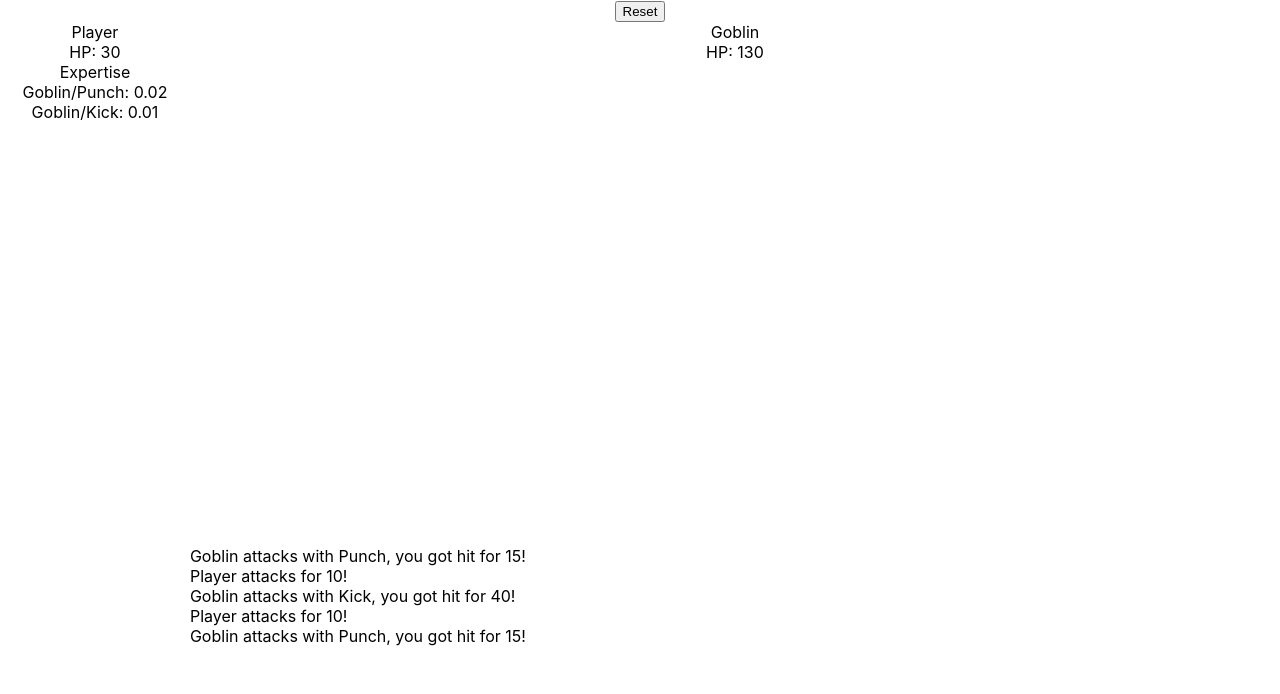
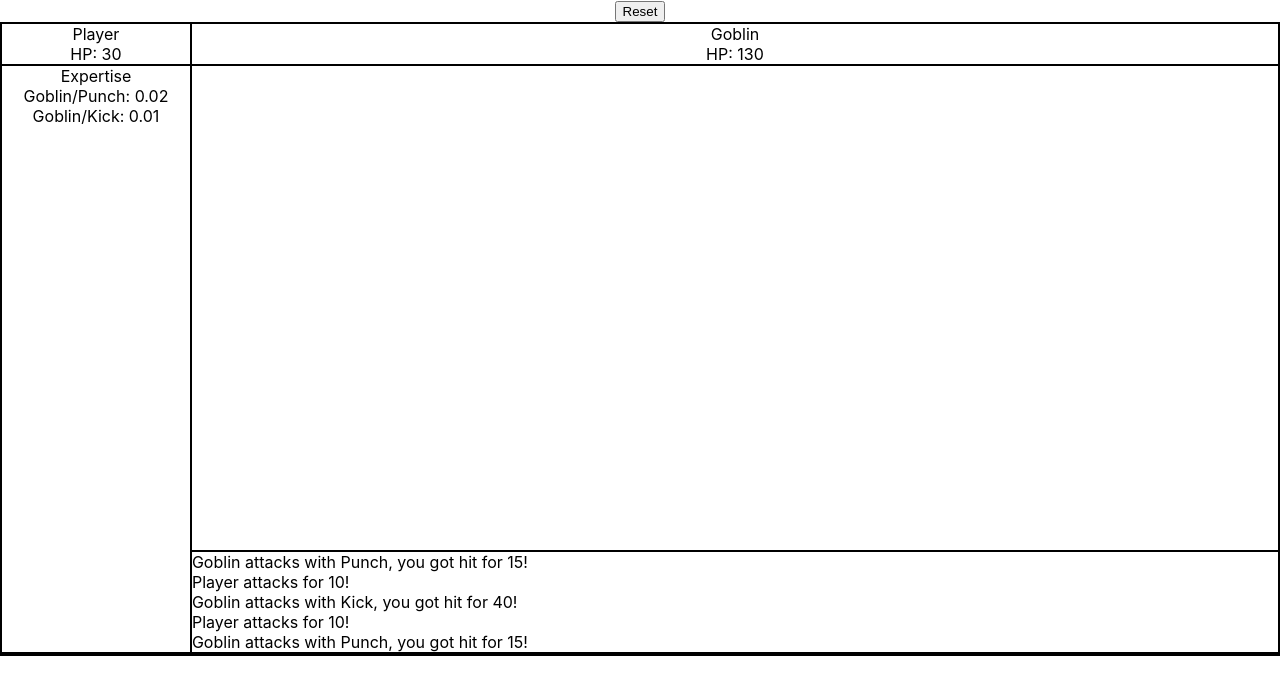
Before and after one commit to Yi-Jiahe/auto-bosser, a React (Create React App) app: page / in a window 1280 px wide. Shown: the top 694 px of the page. Built offline with nearby package versions, Linux system fonts and the light colour scheme.

Commit message:
Add border between grid items

```diff
--- a/src/features/game/Game.css
+++ b/src/features/game/Game.css
@@ -2,6 +2,13 @@
     display: grid;
     grid-template-columns: auto auto auto;
     grid-template-rows: auto auto auto auto auto;
+    background-color: black;
+    gap: 2px;
+    padding: 2px;
+}
+
+.grid-container > div {
+    background-color: rgba(255, 255, 255, 1);
 }
 
 .player-stats {
```
